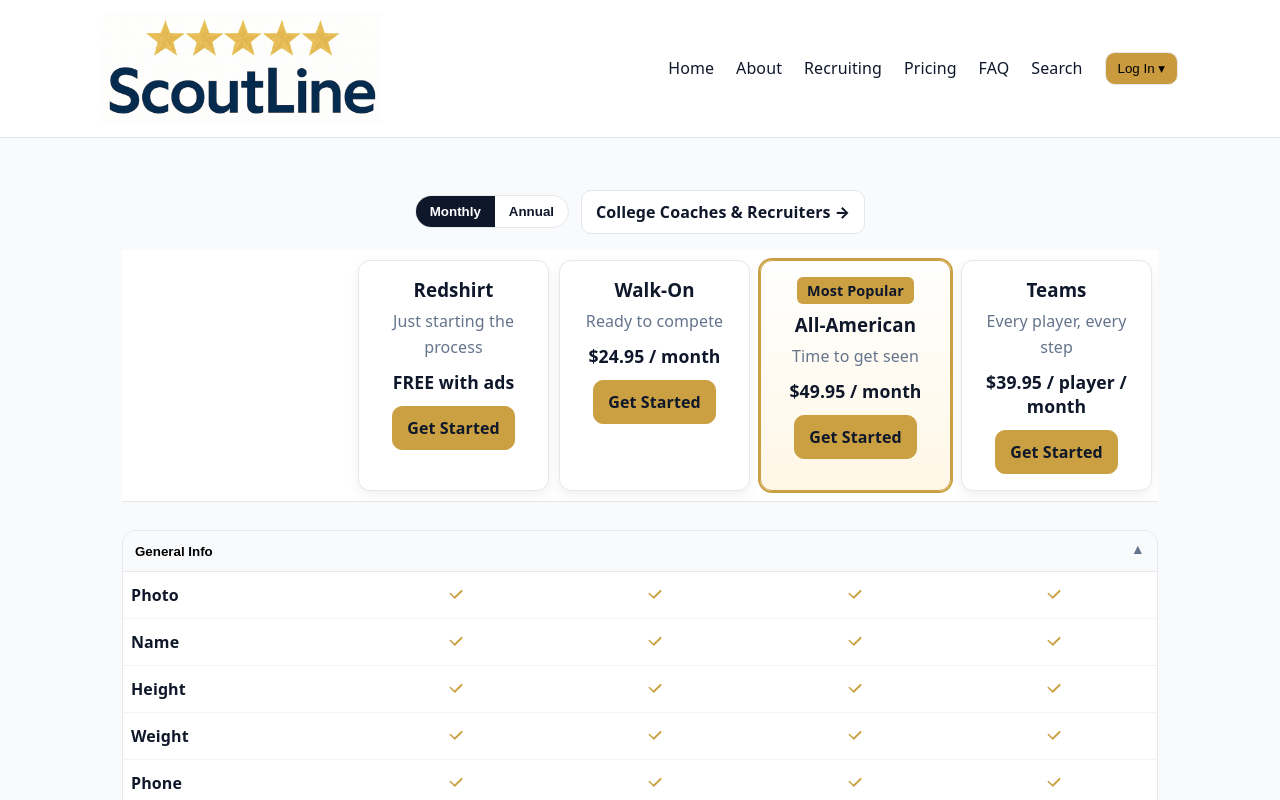
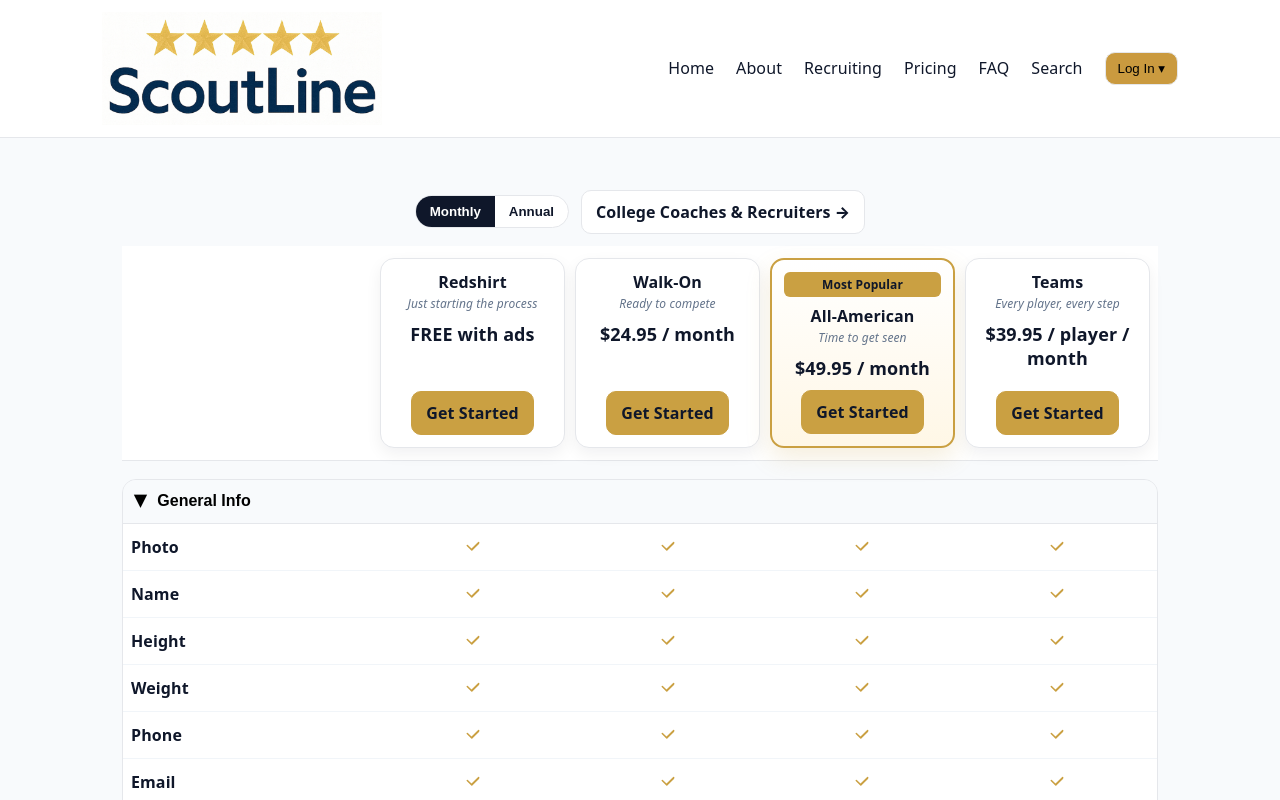
Before and after one commit to mattblittle-create/scoutline-beta, a Next.js app: page /pricing in a window 1280 px wide. Shown: the top 800 px of the page. Built offline with nearby package versions, Linux system fonts and the light colour scheme.

Commit message:
Update page.tsx

```diff
--- a/app/pricing/page.tsx
+++ b/app/pricing/page.tsx
@@ -68,7 +68,7 @@ const PLANS: Plan[] = [
 ];
 
 // -------------------------------------------------------------
-// Feature Matrix (4 plans only)
+// Feature Matrix (4 plans only) — full rows
 // -------------------------------------------------------------
 const SECTIONS: FeatureSection[] = [
   {
@@ -134,7 +134,7 @@ const SECTIONS: FeatureSection[] = [
     ],
   },
   {
-    title: "Videos • Social Media • Communication",
+    title: "Videos Social Media Communication",
     rows: [
       { label: "Video Uploads", key: "videos", availability: { redshirt: "None", walkon: "Up to 3", allamerican: "Unlimited", team: "Unlimited" } },
       { label: "Social Media Connect", key: "social", availability: { redshirt: false, walkon: true, allamerican: true, team: true } },
@@ -150,7 +150,7 @@ const SECTIONS: FeatureSection[] = [
 ];
 
 // -------------------------------------------------------------
-// Small helpers
+// Helpers
 // -------------------------------------------------------------
 const CheckIcon = () => (
   <svg aria-hidden focusable="false" width="18" height="18" viewBox="0 0 24 24">
@@ -172,6 +172,14 @@ function cellContent(val: FeatureCell | undefined) {
 // -------------------------------------------------------------
 export default function PricingPage() {
   const [billing, setBilling] = useState<Billing>("monthly");
+  const [open, setOpen] = useState<Record<string, boolean>>({
+    "General Info": true,
+    "Academics": true,
+    "Athletics": true,
+    "Videos Social Media Communication": true,
+  });
+
+  const toggle = (title: string) => setOpen((o) => ({ ...o, [title]: !o[title] }));
 
   // sticky shadow when scrolled
   const headerRef = useRef<HTMLDivElement | null>(null);
@@ -186,18 +194,15 @@ export default function PricingPage() {
     return () => window.removeEventListener("scroll", onScroll);
   }, []);
 
-  // accordion state (one open at a time)
-  const [openIndex, setOpenIndex] = useState<number>(0);
-
+  // plans mapped
   const planOrder: PlanKey[] = ["redshirt", "walkon", "allamerican", "team"];
   const planMap = useMemo(() => Object.fromEntries(PLANS.map((p) => [p.key, p])), []);
 
   return (
     <main style={{ color: "#0f172a" }}>
-      {/* TOGGLE + STICKY PLAN CARDS */}
-      <section style={{ maxWidth: 1200, margin: "0 auto", padding: "28px 16px" }}>
-        {/* Toggle row */}
-        <div style={{ display: "flex", justifyContent: "center", gap: 12, alignItems: "center", marginBottom: 16, flexWrap: "wrap" }}>
+      {/* Toggle + Coaches link */}
+      <section style={{ maxWidth: 1200, margin: "0 auto", padding: "28px 16px 12px" }}>
+        <div style={{ display: "flex", justifyContent: "center", gap: 12, alignItems: "center", flexWrap: "wrap" }}>
           <div
             role="group"
             aria-label="Billing period"
@@ -241,13 +246,14 @@ export default function PricingPage() {
             </button>
           </div>
 
-          {/* Quick link for coaches/recruiters (kept up top as requested) */}
           <Link href="/get-started?plan=coach" className="sl-link-btn" style={{ whiteSpace: "nowrap" }}>
             College Coaches & Recruiters →
           </Link>
         </div>
+      </section>
 
-        {/* Sticky plan cards container aligned to table columns */}
+      {/* Sticky plan cards aligned with table columns */}
+      <section style={{ maxWidth: 1200, margin: "0 auto", padding: "0 16px 18px" }}>
         <div
           ref={headerRef}
           style={{
@@ -257,33 +263,69 @@ export default function PricingPage() {
             background: "#fff",
             borderBottom: "1px solid #e5e7eb",
             boxShadow: stuck ? "0 4px 16px rgba(15,23,42,0.08)" : "none",
-            padding: "10px 6px",
           }}
         >
           <div
+            className="plan-header-grid"
             style={{
               display: "grid",
-              gridTemplateColumns: "minmax(220px, 1fr) repeat(4, minmax(180px, 1fr))",
+              gridTemplateColumns: "minmax(240px, 1fr) repeat(4, minmax(180px, 1fr))",
               gap: 10,
               alignItems: "stretch",
+              padding: "12px 8px",
             }}
           >
-            {/* Left spacer aligns with feature-name column */}
+            {/* spacer to align over feature labels */}
             <div />
             {planOrder.map((key) => {
-              const plan = planMap[key];
+              const p = planMap[key];
+              const isAnnual = billing === "annual";
               return (
-                <div key={plan.key} className={`plan-card ${plan.highlight ? "highlight" : ""}`}>
-                  {plan.mostPopular && <div className="most-popular">Most Popular</div>}
-                  <h3 style={{ margin: 0 }}>{plan.name}</h3>
-                  <p style={{ margin: "6px 0 0", color: "#64748b" }}>{plan.tagline}</p>
-                  <div className="price">
-                    {billing === "monthly" ? plan.priceMonthly : plan.priceAnnual || plan.priceMonthly}
-                    {billing === "annual" && plan.priceAnnualNote && (
-                      <span className="annual-note">{plan.priceAnnualNote}</span>
+                <div
+                  key={p.key}
+                  className={`plan-card ${p.highlight ? "highlight" : ""}`}
+                  style={{
+                    border: p.highlight ? "2px solid #caa042" : "1px solid #e5e7eb",
+                    borderRadius: 14,
+                    padding: 12,
+                    background: p.highlight ? "linear-gradient(0deg, #fff7e6, #fff)" : "#fff",
+                    boxShadow: p.highlight ? "0 10px 24px rgba(202,160,66,0.18)" : "0 6px 16px rgba(15,23,42,0.06)",
+                    display: "grid",
+                    alignContent: "space-between",
+                    textAlign: "center",
+                  }}
+                >
+                  {p.mostPopular && (
+                    <div
+                      style={{
+                        background: "#caa042",
+                        color: "#0f172a",
+                        fontWeight: 800,
+                        padding: "4px 10px",
+                        borderRadius: 6,
+                        marginBottom: 8,
+                        display: "inline-block",
+                        fontSize: 12,
+                      }}
+                    >
+                      Most Popular
+                    </div>
+                  )}
+                  <div>
+                    <div style={{ fontWeight: 800, fontSize: 16 }}>{p.name}</div>
+                    <div style={{ color: "#64748b", fontStyle: "italic", fontSize: 12, marginTop: 2 }}>{p.tagline}</div>
+                    <div style={{ marginTop: 10, fontWeight: 800, fontSize: 18 }}>
+                      {isAnnual && p.priceAnnual ? p.priceAnnual : p.priceMonthly}
+                    </div>
+                    {isAnnual && p.priceAnnualNote && (
+                      <div style={{ color: "#16a34a", fontSize: 12, fontWeight: 700, marginTop: 2 }}>{p.priceAnnualNote}</div>
                     )}
                   </div>
-                  <Link href={plan.ctaHref} className="sl-link-btn gold">Get Started</Link>
+                  <div style={{ marginTop: 10, display: "flex", justifyContent: "center" }}>
+                    <Link href={p.ctaHref} className="sl-link-btn gold">
+                      Get Started
+                    </Link>
+                  </div>
                 </div>
               );
             })}
@@ -291,75 +333,74 @@ export default function PricingPage() {
         </div>
       </section>
 
-      {/* FEATURE TABLE (Accordion Sections) */}
+      {/* Feature sections as dropdown accordions (aligned to same grid) */}
       <section style={{ maxWidth: 1200, margin: "0 auto", padding: "0 16px 28px" }}>
         <div
           style={{
-            overflowX: "auto",
             border: "1px solid #e5e7eb",
             borderRadius: 14,
+            overflow: "hidden",
           }}
         >
-          {SECTIONS.map((sec, si) => {
-            const isOpen = openIndex === si;
-            const regionId = sec.title.toLowerCase().replace(/\s+•\s+|\s+/g, "-");
-            return (
-              <article key={sec.title} id={regionId} style={{ borderTop: si === 0 ? "none" : "1px solid #e5e7eb" }}>
-                {/* Section header as accordion trigger */}
+          {SECTIONS.map((sec, si) => (
+            <section key={sec.title}>
+              {/* Section header (arrow to the LEFT + hover lift/underline) */}
               <button
                 type="button"
-                  aria-expanded={isOpen}
-                  aria-controls={`${regionId}-panel`}
-                  onClick={() => setOpenIndex(isOpen ? -1 : si)}
+                onClick={() => toggle(sec.title)}
+                aria-expanded={open[sec.title]}
                 style={{
                   width: "100%",
-                    textAlign: "left",
+                  display: "flex",
+                  alignItems: "center",
+                  gap: 10,
                   background: "#f8fafc",
                   padding: "12px",
                   border: "none",
-                    display: "flex",
-                    alignItems: "center",
-                    justifyContent: "space-between",
+                  borderTop: si === 0 ? "none" : "1px solid #e5e7eb",
+                  borderBottom: "1px solid #e5e7eb",
                   cursor: "pointer",
-                    fontWeight: 800,
+                  fontWeight: 900,
+                  fontSize: 16,
+                  textAlign: "left",
                 }}
+                className="sec-toggle"
               >
-                  <span>{sec.title}</span>
                 <span
                   aria-hidden
                   style={{
-                      fontSize: 14,
-                      color: "#64748b",
-                      transform: isOpen ? "rotate(180deg)" : "rotate(0deg)",
+                    fontSize: 16,
+                    transform: open[sec.title] ? "rotate(90deg)" : "rotate(0deg)",
                     transition: "transform .2s ease",
                   }}
                 >
-                    ▼
+                  ▶
                 </span>
+                <span>{sec.title}</span>
               </button>
 
-                {/* Rows (collapsible) */}
-                {isOpen && (
-                  <div id={`${regionId}-panel`} role="region" aria-labelledby={regionId}>
+              {/* Rows */}
+              {open[sec.title] && (
+                <div>
                   {sec.rows.map((row, ri) => (
                     <div
                       key={row.key}
                       style={{
                         display: "grid",
-                          gridTemplateColumns: "minmax(220px, 1fr) repeat(4, minmax(180px, 1fr))",
+                        gridTemplateColumns: "minmax(240px, 1fr) repeat(4, minmax(180px, 1fr))",
                         alignItems: "center",
                         gap: 10,
                         padding: "12px 8px",
-                          borderTop: ri === 0 ? "1px solid #e5e7eb" : "1px solid #f1f5f9",
-                          background: "#ffffff",
+                        borderBottom: "1px solid #f1f5f9",
+                        background: ri % 2 === 1 ? "#fff" : "#ffffff",
                       }}
                     >
-                        {/* Feature name (sticky on horizontal scroll) */}
+                      {/* left sticky label (sticks on horizontal scroll) */}
                       <div
                         style={{
                           position: "sticky",
                           left: 0,
-                            zIndex: 2,
+                          zIndex: 1,
                           background: "#fff",
                           paddingRight: 8,
                           fontWeight: 700,
@@ -369,7 +410,7 @@ export default function PricingPage() {
                         {row.label}
                       </div>
 
-                        {/* Plan cells */}
+                      {/* plan cells */}
                       {planOrder.map((key) => (
                         <div key={key} style={{ display: "flex", justifyContent: "center" }}>
                           {cellContent(row.availability[key])}
@@ -379,9 +420,8 @@ export default function PricingPage() {
                   ))}
                 </div>
               )}
-              </article>
-            );
-          })}
+            </section>
+          ))}
         </div>
       </section>
 
@@ -415,44 +455,23 @@ export default function PricingPage() {
           border-color: #d7b25e;
         }
 
+        /* hover lift + underline for section headers */
+        .sec-toggle:hover {
+          transform: translateY(-1px);
+          text-decoration: underline;
+          text-underline-offset: 3px;
+        }
+        .sec-toggle {
+          transition: transform .2s ease, text-decoration-color .2s ease;
+        }
+
+        /* plan cards hover */
         .plan-card {
-          border: 1px solid #e5e7eb;
-          border-radius: 12px;
-          padding: 16px;
-          text-align: center;
-          background: #fff;
           transition: transform .2s ease, box-shadow .2s ease;
-          box-shadow: 0 4px 12px rgba(15,23,42,0.06);
         }
         .plan-card:hover {
-          transform: translateY(-6px);
+          transform: translateY(-4px);
           box-shadow: 0 10px 24px rgba(15,23,42,0.12);
-        }
-        .plan-card.highlight {
-          border-color: #caa042;
-          box-shadow: 0 0 0 2px #caa042;
-          background: linear-gradient(0deg, #fff7e6, #fff);
-        }
-        .most-popular {
-          background: #caa042;
-          color: #0f172a;
-          font-weight: 700;
-          padding: 4px 10px;
-          border-radius: 6px;
-          margin-bottom: 8px;
-          display: inline-block;
-          font-size: 0.9rem;
-        }
-        .price {
-          font-size: 1.1rem;
-          font-weight: 800;
-          margin: 10px 0 12px;
-        }
-        .annual-note {
-          display: block;
-          font-size: 0.8rem;
-          color: #6b7280;
-          margin-top: 2px;
         }
       `}</style>
     </main>
```
Lines whose indentation alone changed are shown as unchanged.
